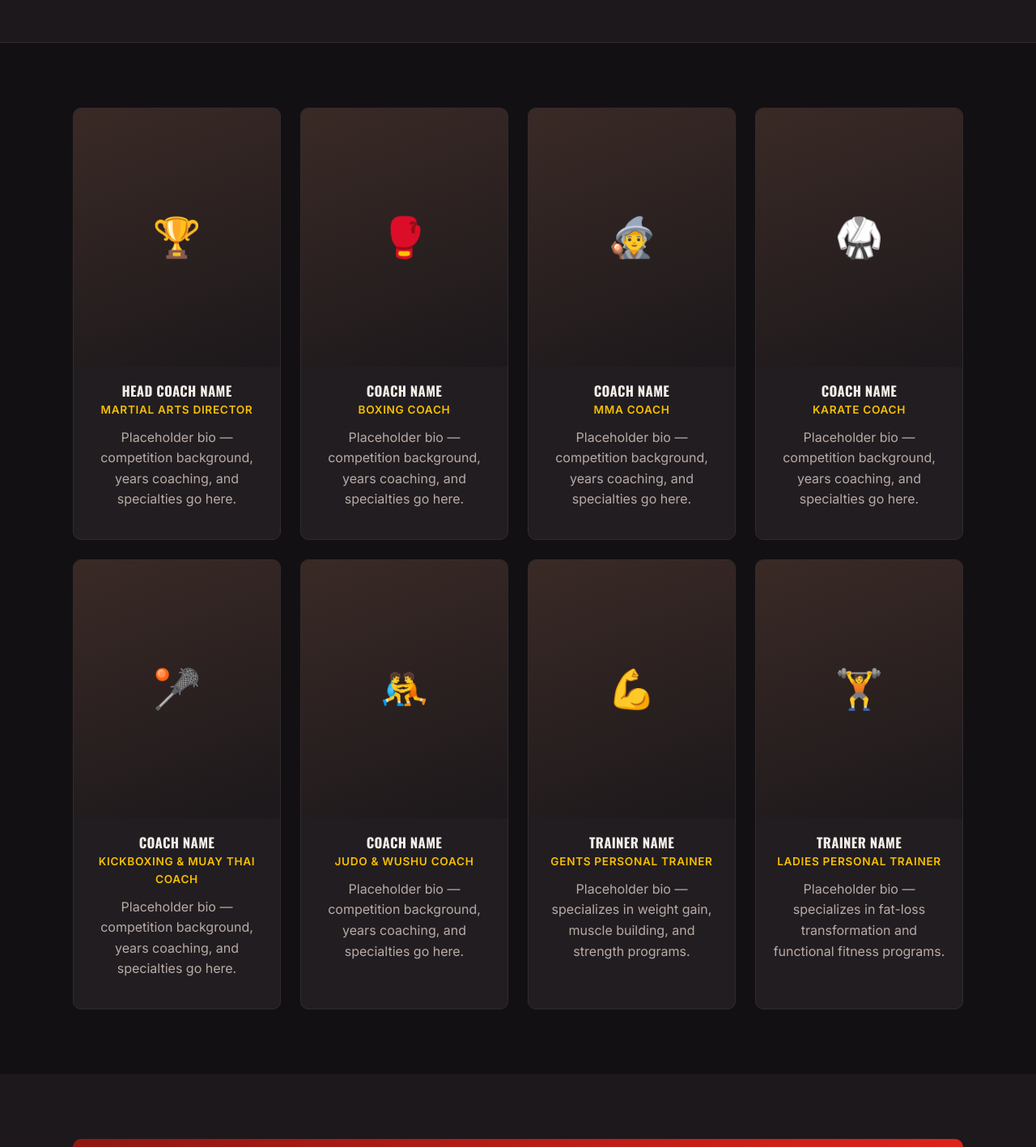
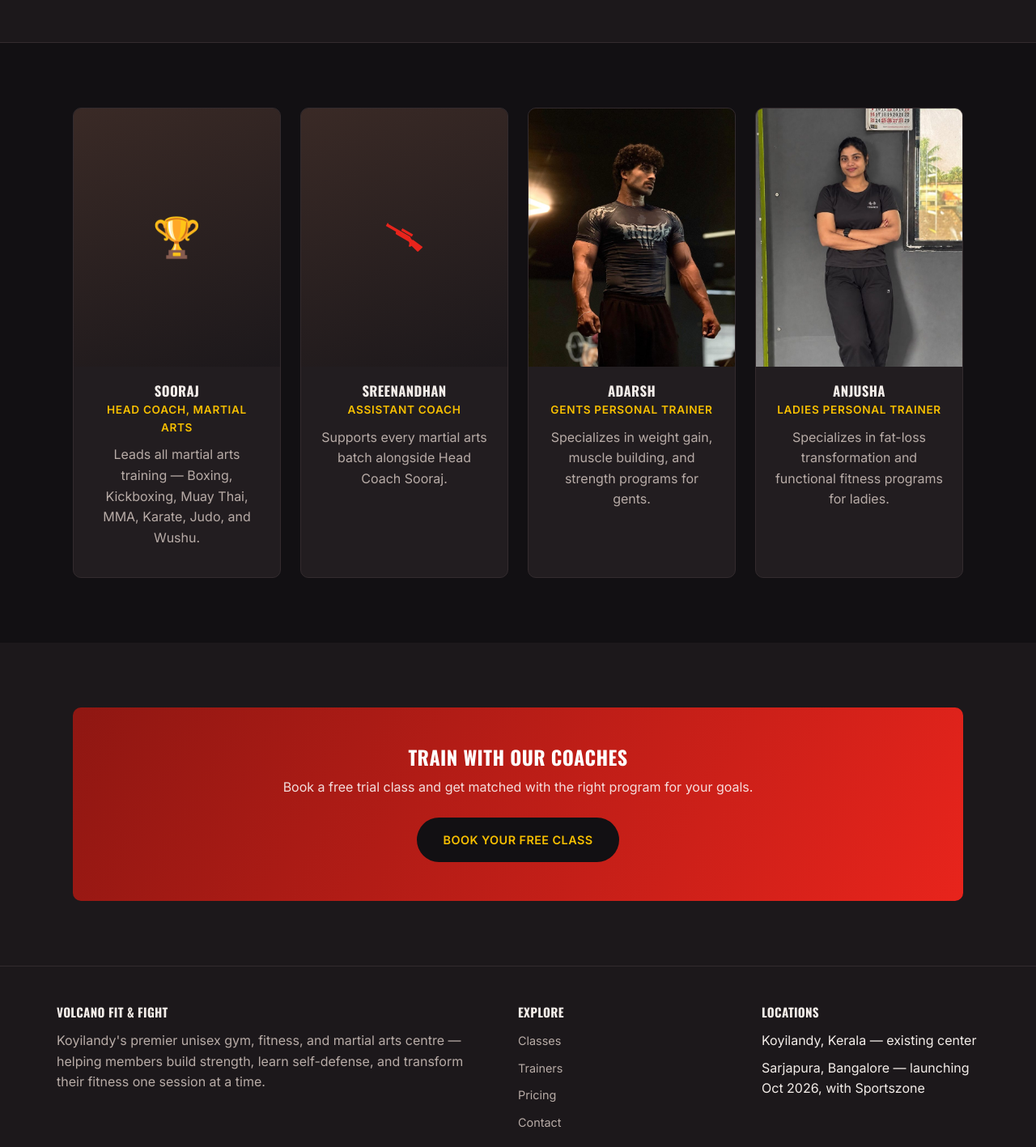
Before and after one commit to sreeragrv26/VolcanoFitandFight, a plain HTML site: page trainers.html in a window 1280 px wide. Shown: the part 240-1657 px from the top of the page at 81% size. Drawn offline with nearby package versions, Linux system fonts and the light colour scheme.

Commit message:
Add real coaches/trainers, clarify batch schedule, Bangalore timeline
- Trainers page now shows the real team: Sooraj (Head Coach, Martial
  Arts), Sreenandhan (Assistant Coach), and photos for Adarsh (Gents
  Personal Trainer) and Anjusha (Ladies Personal Trainer), replacing
  the invented per-discipline placeholder coaches.
- Classes schedule: all non-Karate evening/night batches are
  Kickboxing, with Muay Thai and MMA taught as additional sessions
  within those batches; Sat/Sun remain Off/Outdoor/Fight per the
  gym's timetable card.
- Noted dedicated fat-loss transformation batches (contact for
  details) on the homepage and classes page.
- Sarjapura, Bangalore now shows a October 2026 launch target, with
  coaches/timings to be announced closer to launch.

Co-Authored-By: Claude Sonnet 5 <noreply@anthropic.com>
Claude-Session: https://claude.ai/code/session_01WG9P9DZfn2maWxMJYjWGLT

```diff
--- a/css/styles.css
+++ b/css/styles.css
@@ -366,6 +366,13 @@ img {
   justify-content: center;
   font-size: 3rem;
   color: var(--accent);
+  overflow: hidden;
+}
+
+.person-photo img {
+  width: 100%;
+  height: 100%;
+  object-fit: cover;
 }
 
 .person-card .info {
--- a/trainers.html
+++ b/trainers.html
@@ -4,7 +4,7 @@
 <meta charset="UTF-8">
 <meta name="viewport" content="width=device-width, initial-scale=1.0">
 <title>Our Trainers | Volcano Fit and Fight</title>
-<meta name="description" content="Meet the certified coaches and personal trainers at Volcano Fit and Fight, Koyilandy, leading Boxing, Kickboxing, Muay Thai, MMA, Karate, Judo, Wushu, and gym training for gents and ladies.">
+<meta name="description" content="Meet the coaches at Volcano Fit and Fight, Koyilandy: head coach Sooraj, assistant coach Sreenandhan, gents trainer Adarsh, and ladies trainer Anjusha.">
 <link rel="preconnect" href="https://fonts.googleapis.com">
 <link href="https://fonts.googleapis.com/css2?family=Oswald:wght@500;700&family=Inter:wght@400;500;600&display=swap" rel="stylesheet">
 <link rel="icon" type="image/png" href="images/favicon-32.png">
@@ -40,65 +40,33 @@
       <div class="person-card">
         <div class="person-photo">&#127942;</div>
         <div class="info">
-          <h3>Head Coach Name</h3>
-          <span class="role">Martial Arts Director</span>
-          <p>Placeholder bio &mdash; competition background, years coaching, and specialties go here.</p>
+          <h3>Sooraj</h3>
+          <span class="role">Head Coach, Martial Arts</span>
+          <p>Leads all martial arts training &mdash; Boxing, Kickboxing, Muay Thai, MMA, Karate, Judo, and Wushu.</p>
         </div>
       </div>
       <div class="person-card">
-        <div class="person-photo">&#129354;</div>
+        <div class="person-photo">&#129350;</div>
         <div class="info">
-          <h3>Coach Name</h3>
-          <span class="role">Boxing Coach</span>
-          <p>Placeholder bio &mdash; competition background, years coaching, and specialties go here.</p>
+          <h3>Sreenandhan</h3>
+          <span class="role">Assistant Coach</span>
+          <p>Supports every martial arts batch alongside Head Coach Sooraj.</p>
         </div>
       </div>
       <div class="person-card">
-        <div class="person-photo">&#129497;</div>
+        <div class="person-photo"><img src="images/adarsh.jpg" alt="Adarsh, Gents Personal Trainer"></div>
         <div class="info">
-          <h3>Coach Name</h3>
-          <span class="role">MMA Coach</span>
-          <p>Placeholder bio &mdash; competition background, years coaching, and specialties go here.</p>
+          <h3>Adarsh</h3>
+          <span class="role">Gents Personal Trainer</span>
+          <p>Specializes in weight gain, muscle building, and strength programs for gents.</p>
         </div>
       </div>
       <div class="person-card">
-        <div class="person-photo">&#129355;</div>
+        <div class="person-photo"><img src="images/anjusha.jpg" alt="Anjusha, Ladies Personal Trainer"></div>
         <div class="info">
-          <h3>Coach Name</h3>
-          <span class="role">Karate Coach</span>
-          <p>Placeholder bio &mdash; competition background, years coaching, and specialties go here.</p>
-        </div>
-      </div>
-      <div class="person-card">
-        <div class="person-photo">&#129357;</div>
-        <div class="info">
-          <h3>Coach Name</h3>
-          <span class="role">Kickboxing &amp; Muay Thai Coach</span>
-          <p>Placeholder bio &mdash; competition background, years coaching, and specialties go here.</p>
-        </div>
-      </div>
-      <div class="person-card">
-        <div class="person-photo">&#129340;</div>
-        <div class="info">
-          <h3>Coach Name</h3>
-          <span class="role">Judo &amp; Wushu Coach</span>
-          <p>Placeholder bio &mdash; competition background, years coaching, and specialties go here.</p>
-        </div>
-      </div>
-      <div class="person-card">
-        <div class="person-photo">&#128170;</div>
-        <div class="info">
-          <h3>Trainer Name</h3>
-          <span class="role">Gents Personal Trainer</span>
-          <p>Placeholder bio &mdash; specializes in weight gain, muscle building, and strength programs.</p>
-        </div>
-      </div>
-      <div class="person-card">
-        <div class="person-photo">&#127947;&#65039;</div>
-        <div class="info">
-          <h3>Trainer Name</h3>
+          <h3>Anjusha</h3>
           <span class="role">Ladies Personal Trainer</span>
-          <p>Placeholder bio &mdash; specializes in fat-loss transformation and functional fitness programs.</p>
+          <p>Specializes in fat-loss transformation and functional fitness programs for ladies.</p>
         </div>
       </div>
     </div>
@@ -134,7 +102,7 @@
       <h4>Locations</h4>
       <ul>
         <li>Koyilandy, Kerala &mdash; existing center</li>
-        <li>Sarjapura, Bangalore &mdash; opening soon, with Sportszone</li>
+        <li>Sarjapura, Bangalore &mdash; launching Oct 2026, with Sportszone</li>
       </ul>
     </div>
   </div>
```
Also changed, not shown: classes.html (+16 -15 lines), contact.html (+5 -4 lines), index.html (+4 -4 lines), pricing.html (+1 -1 lines), images/adarsh.jpg (added), images/anjusha.jpg (added).
